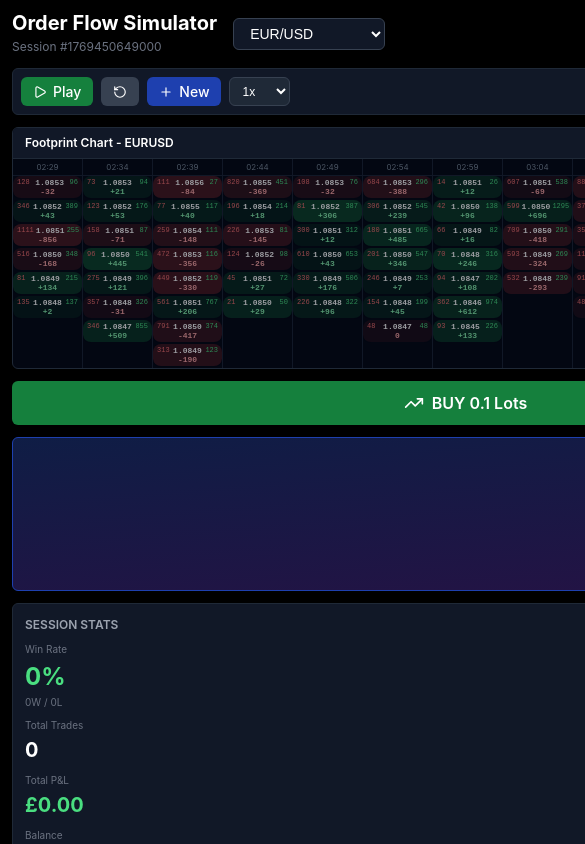
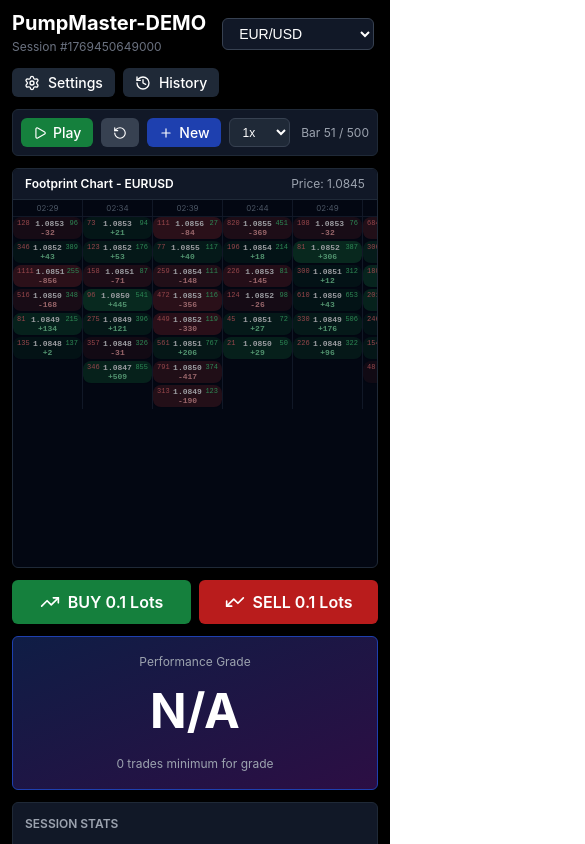
Before and after one commit to Keluni100/orderflow, a React (Vite) app: page / in a window 390 px wide. Shown: the top 844 px of the page, 585 px wide, since content can reach past the window. Built offline with nearby package versions, Linux system fonts and the light colour scheme.

Commit message:
Rename files to proper case

```diff
--- a/src/App.css
+++ b/src/App.css
@@ -196,11 +196,15 @@ body {
 }
 
 /* Footprint Chart */
+/* Footprint Chart */
 .footprint-chart {
   background-color: #030712;
   border-radius: 6px;
   border: 1px solid #1f2937;
   overflow: hidden;
+  display: flex;
+  flex-direction: column;
+  height: 600px; /* Fixed height for containment */
 }
 
 .footprint-header {
@@ -210,6 +214,7 @@ body {
   display: flex;
   justify-content: space-between;
   align-items: center;
+  flex-shrink: 0;
 }
 
 .footprint-header h3 {
@@ -223,15 +228,24 @@ body {
   color: #9ca3af;
 }
 
+.footprint-container {
+  flex: 1;
+  overflow: hidden;
+  position: relative;
+}
+
 .footprint-scroll {
+  position: absolute;
+  inset: 0;
   overflow-x: auto;
+  overflow-y: auto;
 }
 
 .footprint-bars {
   display: flex;
   min-width: max-content;
+  height: fit-content;
 }
-
 .bar-column {
   flex-shrink: 0;
   width: 70px;
@@ -542,6 +556,7 @@ body {
   justify-content: center;
   z-index: 1000;
   padding: 16px;
+  overflow-y: auto; /* Allow overlay to scroll if needed */
 }
 
 .modal {
@@ -550,14 +565,16 @@ body {
   border: 1px solid #374151;
   max-width: 1000px;
   width: 100%;
-  max-height: 85vh;
+  max-height: calc(100vh - 32px); /* Leave space for padding */
   overflow: hidden;
   display: flex;
   flex-direction: column;
+  margin: auto; /* Center in overlay */
 }
 
 .settings-modal {
   max-width: 500px;
+  max-height: 600px; /* Smaller for settings */
 }
 
 .modal-header {
@@ -567,6 +584,7 @@ body {
   display: flex;
   justify-content: space-between;
   align-items: center;
+  flex-shrink: 0; /* Don't shrink header */
 }
 
 .modal-header h2 {
@@ -596,9 +614,11 @@ body {
 
 .modal-content {
   padding: 16px;
-  overflow-y: auto;
-  flex: 1;
+  overflow-y: auto; /* Scroll INSIDE modal */
+  overflow-x: hidden;
+  flex: 1; /* Take remaining space */
 }
+
 
 .no-sessions {
   text-align: center;
@@ -747,3 +767,18 @@ body {
 .modal-content::-webkit-scrollbar-thumb:hover {
   background: #4b5563;
 }
+
+@media (max-width: 768px) {
+  .footprint-chart {
+    height: 400px; /* Shorter on mobile */
+  }
+
+  .main-grid {
+    grid-template-columns: 1fr;
+  }
+
+  .modal {
+    max-height: calc(100vh - 16px);
+    margin: 8px;
+  }
+}
--- a/src/App.jsx
+++ b/src/App.jsx
@@ -279,7 +279,7 @@ const OrderFlowSimulator = () => {
         <div className="header">
           <div className="header-left">
             <div>
-              <h1 className="title">Order Flow Simulator</h1>
+              <h1 className="title">PumpMaster-DEMO</h1>
               <p className="session-id">Session #{currentSession.id}</p>
             </div>
             <select
@@ -352,8 +352,9 @@ const OrderFlowSimulator = () => {
                 </div>
               </div>
 
-              <div className="footprint-scroll">
-                <div className="footprint-bars">
+              <div className="footprint-container">
+                <div className="footprint-scroll">
+                  <div className="footprint-bars">
                   {visibleBars.map((bar, barIdx) => {
                     const levels = generateFootprintLevels(bar);
                     const isCurrentBar = barIdx === visibleBars.length - 1;
@@ -402,6 +403,7 @@ const OrderFlowSimulator = () => {
                     );
                   })}
                 </div>
+              </div>
               </div>
             </div>
 
```
